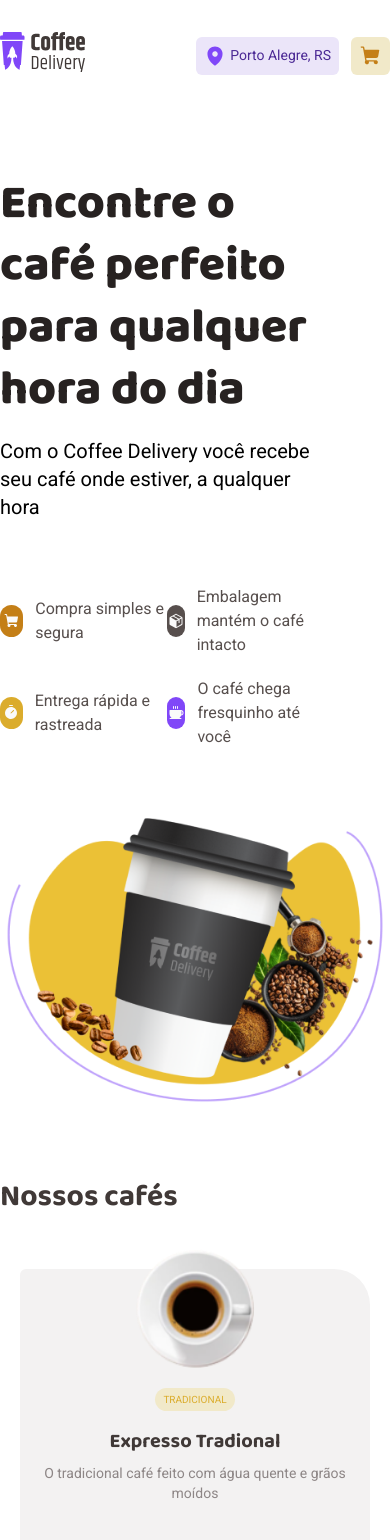
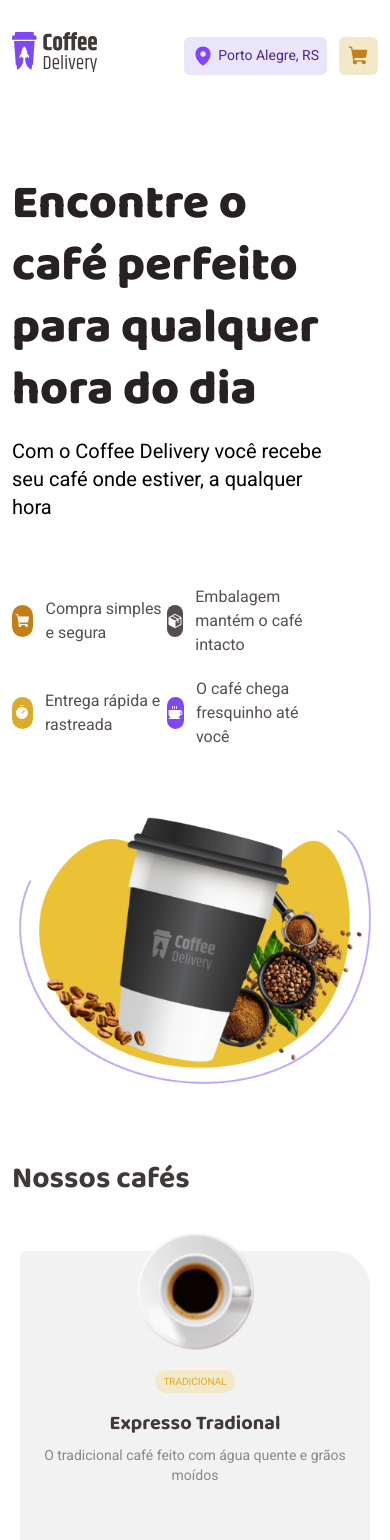
Before and after one commit to ThiagoPalhares77/coffee-delivery, a Next.js app: page / in a window 390 px wide. Shown: the top 1540 px of the page. Built offline with nearby package versions, Linux system fonts and the light colour scheme.

Commit message:
feat margin in mobile

```diff
--- a/components/Header.tsx
+++ b/components/Header.tsx
@@ -10,7 +10,7 @@ export const Header = () => {
   const { cartQuantity } = useCart()
 
   return (
-    <div className="mx-auto my-8">
+    <div className="sm:mx-auto mx-3 my-8">
       <div className="flex justify-between">
         <div className="cursor-pointer">
           <Link href={'/'}>
--- a/components/Hero.tsx
+++ b/components/Hero.tsx
@@ -8,7 +8,7 @@ import timer from '../public/timer.svg'
 
 export const Hero = () => {
   return (
-    <div className="mt-[94px] mb-16 flex flex-col lg:flex-row lg:items-center">
+    <div className="sm:mx-0 mx-3 mt-[94px] mb-16 flex flex-col lg:flex-row lg:items-center">
       <div className="mb-16 mr-14 lg:mb-0 lg:mr-0">
         <div className="mb-16 lg:w-[580px]">
           <h1 className="mb-4 font-baloo2 text-[48px] text-base-title font-extrabold leading-[62px]">
--- a/components/OurCoffes.tsx
+++ b/components/OurCoffes.tsx
@@ -5,7 +5,7 @@ import { products } from '../data/products'
 export const OurCoffes = () => {
   return (
     <div className="mt-16">
-      <h1 className="mb-[54px] font-baloo2 text-base-subtitle text-3xl">
+      <h1 className="sm:mx-0 mx-3 mb-[54px] font-baloo2 text-base-subtitle text-3xl">
         Nossos cafés
       </h1>
       <div className="grid sm:grid-cols-4 gap-4 mb-1">
```
